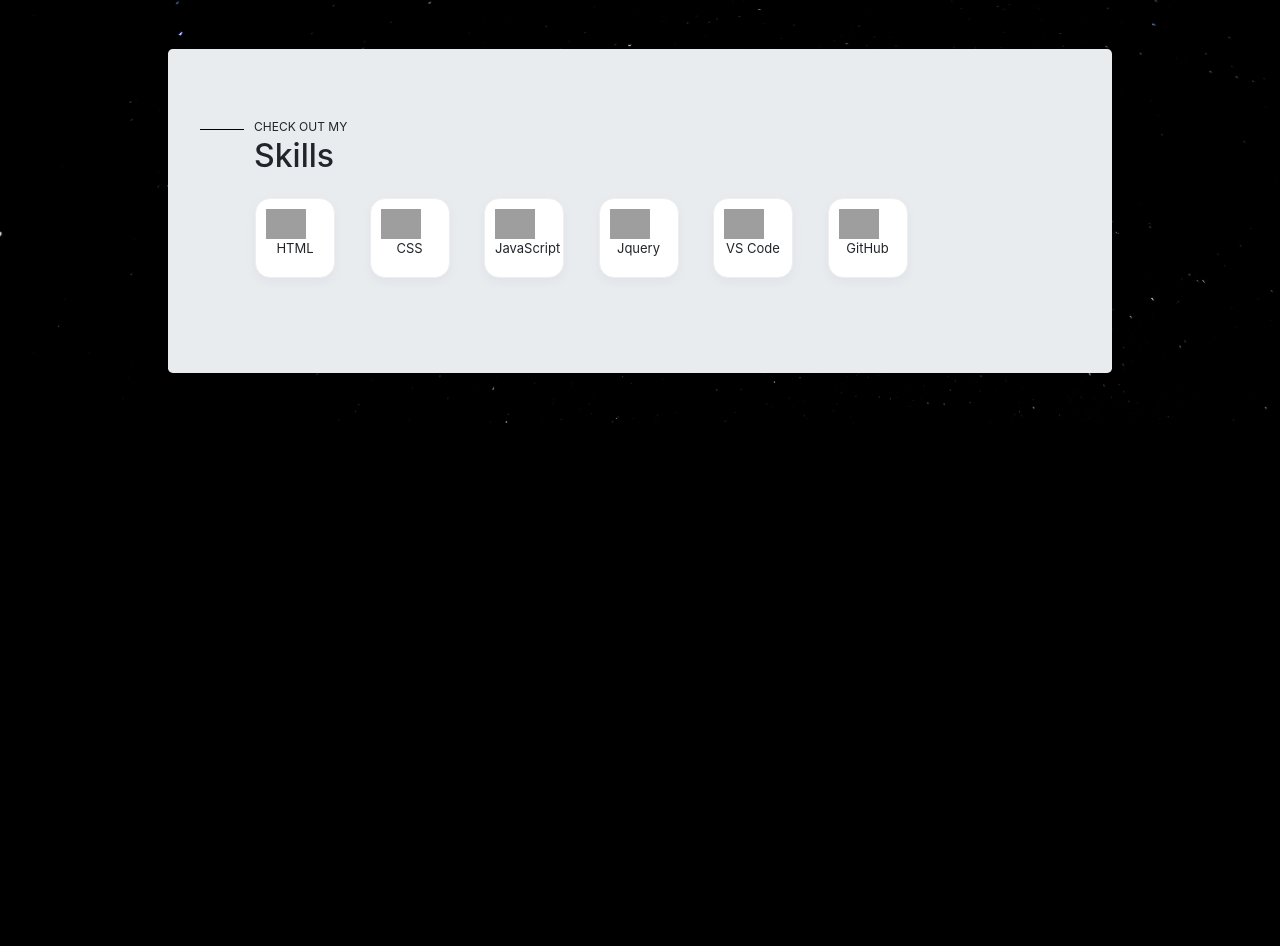
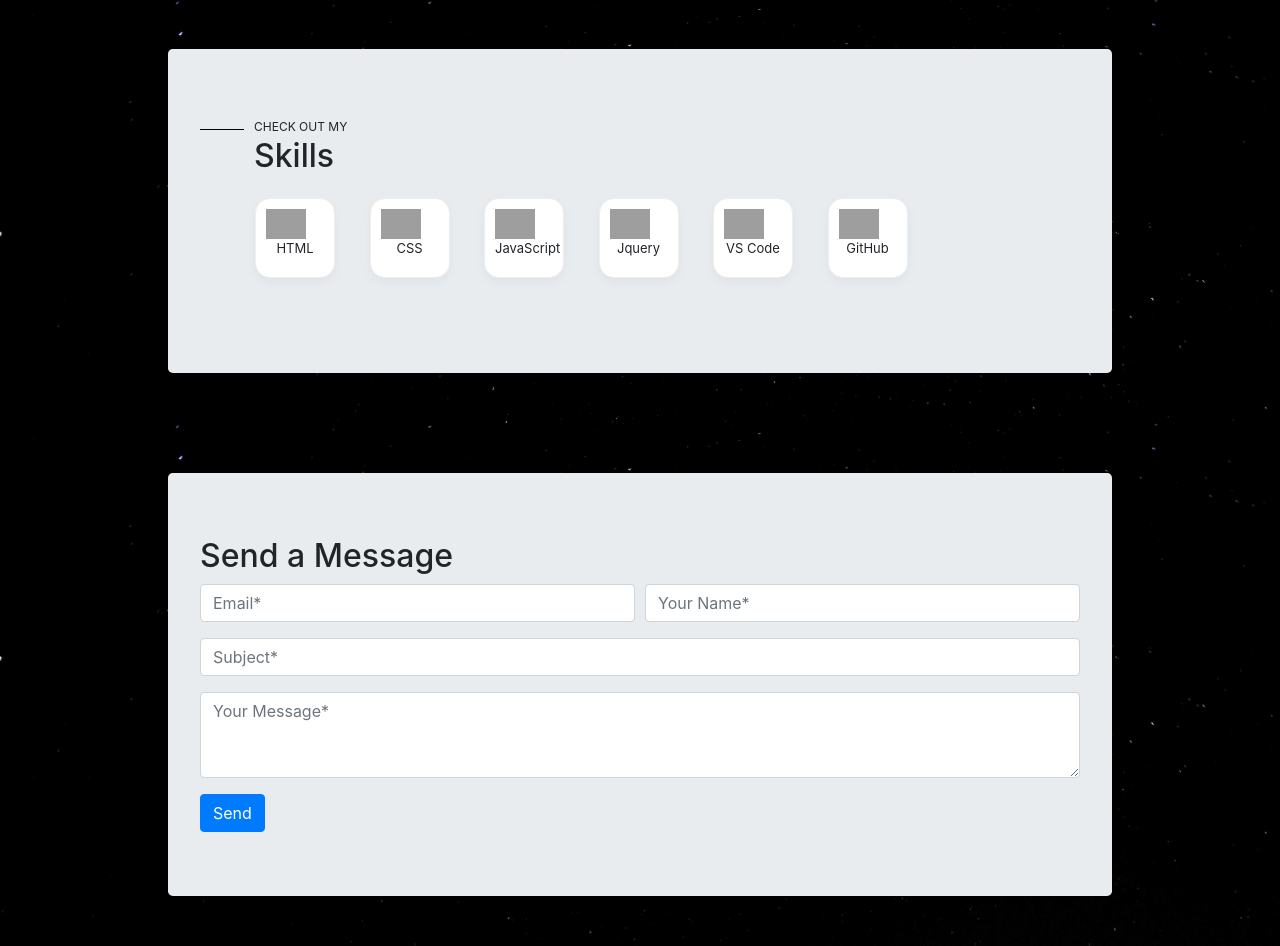
Before and after one commit to jerrineldo/Portfolio, a PHP site: page / in a window 1280 px wide. Shown: the part 3431-4377 px from the top of the page. Before the commit the page ends 3854 px from the top, so only its background shows below. Run offline with PHP 8.4, Linux system fonts and the light colour scheme; some libraries are stand-ins or nearby versions; grey boxes are pictures that could not be loaded.

Commit message:
Contact section

```diff
--- a/css/main.css
+++ b/css/main.css
@@ -5,9 +5,6 @@ body {
 
 html {
   scroll-behavior: smooth;
-}
-
-.main-container {
 }
 
 .home-section {
@@ -62,7 +59,9 @@ html {
 }
 
 .text-slider-items {
-  display: none;
+  display:none;
+  color: white;
+
 }
 
 .section {
--- a/index.html
+++ b/index.php
@@ -1,3 +1,24 @@
+
+<?php
+
+if(isset($_POST['sendmessage_button'])){
+
+  $email = htmlspecialchars($_POST['contact-section_email']);
+  $name =  htmlspecialchars($_POST['contact-section_name']);
+  $subject = htmlspecialchars($_POST['contact-section_subject']);
+  $message = htmlspecialchars($_POST['contact-section_message']);
+
+  $tomailaddress = "jerrineldo.mp@gmail.com";
+  $messagebody = "";
+  $messagebody .="From: ".$name. "\r\n";
+  $messagebody .="Email: ".$email. "\r\n";
+  $messagebody .="Subject: ".$subject. "\r\n";
+  $messagebody .="Message: ".$message. "\r\n";
+
+  mail($tomailaddress,$subject,$messagebody);
+}
+
+?>
 <!DOCTYPE html>
 <html lang="en">
   <head>
@@ -47,7 +68,7 @@
             <a class="nav-item nav-link" href="#skill-section">Skills</a>
             <a class="nav-item nav-link" href="#projects-section">Projects</a>
             <a class="nav-item nav-link" href="#">Education</a>
-            <a class="nav-item nav-link" href="#">Contact</a>
+            <a class="nav-item nav-link" href="#contact-section">Contact</a>
             <a class="nav-item nav-link" href="#">Resume</a>
           </div>
         </div>
@@ -317,38 +338,138 @@
       >
         <div class="jumbotron my-auto set-width">
           <div class="sectionhead">
-            <span><hr/>CHECK OUT MY</span>
+            <hr />
+            <span>CHECK OUT MY</span>
             <h2>Skills</h2>
           </div>
           <ul class="skillsgrid">
             <li>
-              <div class="skillcontainer"><img src="https://img.icons8.com/ultraviolet/40/000000/html-filetype.png"/></div>
+              <div class="skillcontainer">
+                <img
+                  src="https://img.icons8.com/ultraviolet/40/000000/html-filetype.png"
+                />
+              </div>
               <p>HTML</p>
             </li>
             <li>
-              <div class="skillcontainer"><img src="https://img.icons8.com/ultraviolet/40/000000/css-filetype.png"/></div>
+              <div class="skillcontainer">
+                <img
+                  src="https://img.icons8.com/ultraviolet/40/000000/css-filetype.png"
+                />
+              </div>
               <p>CSS</p>
             </li>
             <li>
-              <div class="skillcontainer"><img src="https://img.icons8.com/nolan/64/javascript.png"/></div>
+              <div class="skillcontainer">
+                <img src="https://img.icons8.com/nolan/64/javascript.png" />
+              </div>
               <p>JavaScript</p>
             </li>
             <li>
-              <div class="skillcontainer"><img src="https://img.icons8.com/ios-filled/50/000000/jquery.png"/></i></div>
+              <div class="skillcontainer">
+                <img
+                  src="https://img.icons8.com/ios-filled/50/000000/jquery.png"
+                />
+              </div>
               <p>Jquery</p>
             </li>
             <li>
-              <div class="skillcontainer"><img src="https://img.icons8.com/fluent/48/000000/visual-studio-code-2019.png"/></div>
+              <div class="skillcontainer">
+                <img
+                  src="https://img.icons8.com/fluent/48/000000/visual-studio-code-2019.png"
+                />
+              </div>
               <p>VS Code</p>
             </li>
             <li>
-              <div class="skillcontainer"><img src="https://img.icons8.com/cute-clipart/64/000000/github.png"/></div>
+              <div class="skillcontainer">
+                <img
+                  src="https://img.icons8.com/cute-clipart/64/000000/github.png"
+                />
+              </div>
               <p>GitHub</p>
             </li>
           </ul>
         </div>
       </div>
       <!-- End of Skill Section -->
+      <!-- Contact Section -->
+      <div
+        class="contact-section section d-flex justify-content-center"
+        id="contact-section"
+      >
+        <div class="jumbotron my-auto set-width">
+          <div class="sectionhead">
+            <h2>Send a Message</h2>
+          </div>
+          <form
+            method="POST"
+            action="index.php"
+            class="needs-validation"
+            novalidate
+          >
+            <div class="form-row">
+              <div class="form-group col-md-6">
+                <input
+                  type="text"
+                  class="form-control"
+                  id="contact-section_email"
+                  placeholder="Email*"
+                  name="contact-section_email"
+                  required
+                  value="<?php echo isset($_POST['contact-section_email'])?$_POST['contact-section_email']:''; ?>"
+                />
+                <div class="invalid-feedback">Please enter a valid email.</div>
+              </div>
+              <div class="form-group col-md-6">
+                <input
+                  type="text"
+                  class="form-control"
+                  id="contact-section_name"
+                  placeholder="Your Name*"
+                  name="contact-section_name"
+                  required
+                  value="<?php echo isset($_POST['contact-section_name'])?$_POST['contact-section_name']:''; ?>"
+                />
+                <div class="invalid-feedback">Please enter a valid name.</div>
+              </div>
+            </div>
+            <div class="form-group">
+              <input
+                type="text"
+                class="form-control"
+                id="contact-section_subject"
+                placeholder="Subject*"
+                name="contact-section_subject"
+                required
+                value="<?php echo isset($_POST['contact-section_subject'])?$_POST['contact-section_subject']:''; ?>"
+              />
+              <div class="invalid-feedback">Please enter a valid subject.</div>
+            </div>
+            <div class="form-group">
+              <textarea
+                class="form-control"
+                id="contact-section_message"
+                placeholder="Your Message*"
+                rows="3"
+                name="contact-section_message"
+                required
+              >
+<?php echo isset($_POST['contact-section_message'])?$_POST['contact-section_message']:''; ?></textarea
+              >
+              <div class="invalid-feedback">Please enter a message.</div>
+            </div>
+            <button
+              name="sendmessage_button"
+              type="submit"
+              class="btn btn-primary"
+            >
+              Send
+            </button>
+          </form>
+        </div>
+      </div>
+      <!-- End of Contact Section -->
     </div>
   </body>
 </html>
--- a/js/script.js
+++ b/js/script.js
@@ -1,14 +1,11 @@
-$(document).ready(function(){
-
-$(".navbar-nav a").on("click", function(){
+$(document).ready(function () {
+  $(".navbar-nav a").on("click", function () {
     $(".navbar-nav").find(".active").removeClass("active");
     $(this).addClass("active");
   });
 
   if ($(".text-slider").length == 1) {
-
-    var typed_strings =
-        $(".text-slider-items").text();
+    var typed_strings = $(".text-slider-items").text();
 
     var typed = new Typed(".text-slider", {
       strings: typed_strings.split(", "),
@@ -18,4 +15,38 @@ $(".navbar-nav a").on("click", function(){
       backSpeed: 40,
     });
   }
+
+  var forms = document.getElementsByClassName("needs-validation");
+
+  var email = document.getElementById("contact-section_email");
+
+  var validation = Array.prototype.filter.call(forms, function (form) {
+    form.addEventListener(
+      "submit",
+
+      function (event) {
+        if (form.checkValidity() === false) {
+          event.preventDefault();
+          event.stopPropagation();
+        }
+
+        form.classList.add("was-validated");
+      },
+      false
+    );
   });
+
+  function validateEmail(email) {
+    var email_regex = /^[a-zA-Z0-9._-]+@[a-zA-Z0-9.-]+\.[a-zA-Z]{2,4}$/i;
+    return email_regex.test(email);
+  }
+
+  var email = document.getElementById("contact-section_email").value;
+  var name = document.getElementById("contact-section_name");
+  var subject = document.getElementById("contact-section_subject");
+  var message = document.getElementById("contact-section_message");
+
+  if(!validateEmail(email)){
+      return false;
+  }
+});
```
Lines whose indentation alone changed are shown as unchanged.
